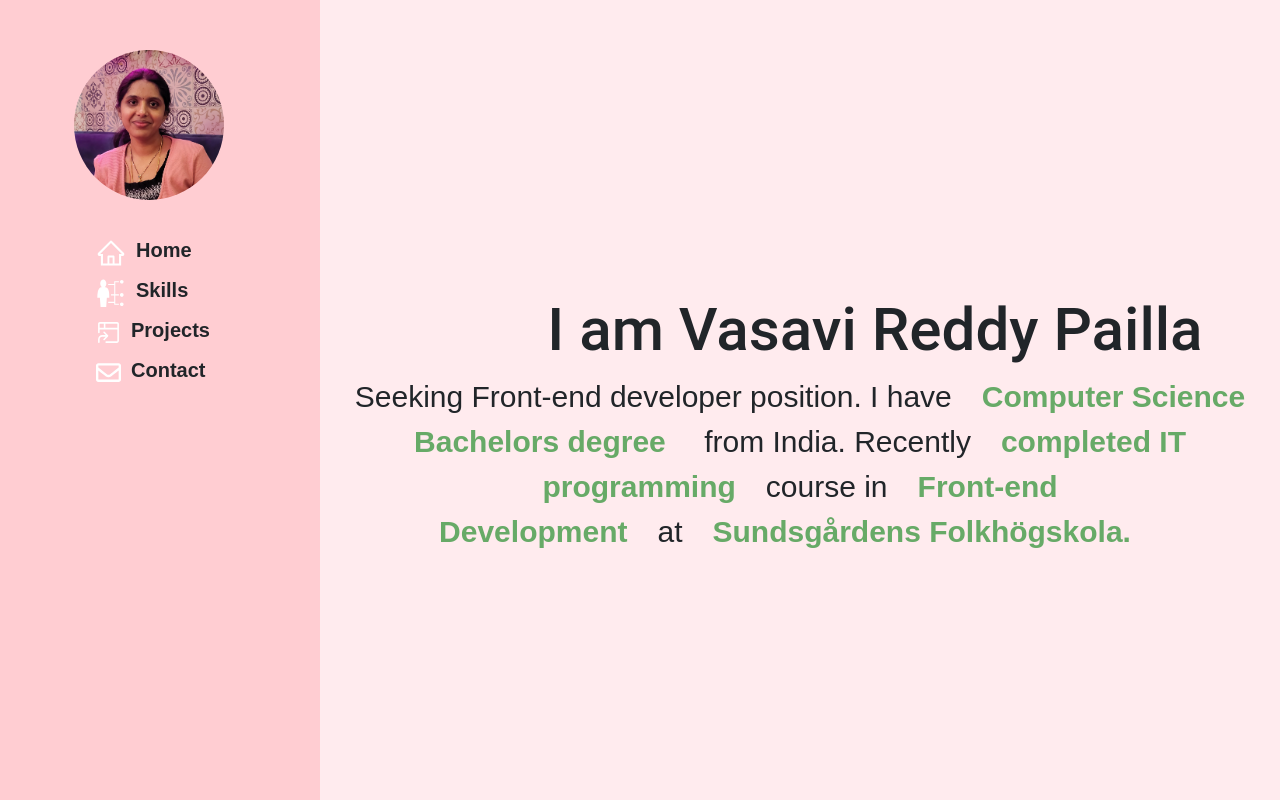
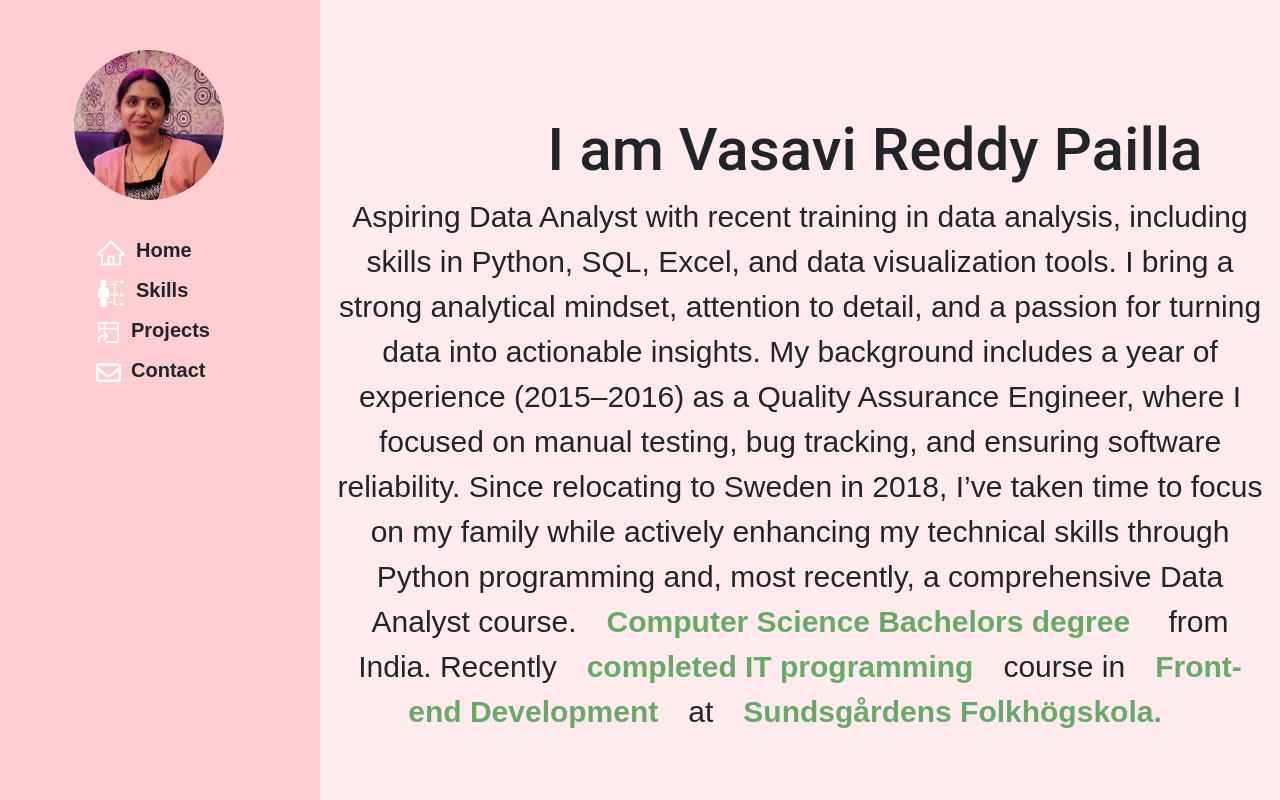
Before and after one commit to vasavipailla/vasavi_portfolio, a React (Create React App) app: page /components/greet in a window 1280 px wide. Shown: the top 800 px of the page. Built offline with nearby package versions, Linux system fonts and the light colour scheme; some icons are missing.

Commit message:
Changes in greet.js

```diff
--- a/package.json
+++ b/package.json
@@ -15,7 +15,7 @@
     "react-dom": "^18.2.0",
     "react-icons": "^4.10.1",
     "react-router-dom": "^6.11.2",
-    "react-scripts": "5.0.1",
+    "react-scripts": "^5.0.1",
     "react-sticky": "^6.0.3",
     "web-vitals": "^2.1.4"
   },
--- a/src/Components/Greet.js
+++ b/src/Components/Greet.js
@@ -6,7 +6,13 @@ const Greet = () => {
     return(
         <div className='greeting'>
              <h2 className="greet"><PiHandWavingBold /> &nbsp;I am Vasavi Reddy Pailla</h2>
-             <p className='self'>Seeking Front-end developer position. I have
+             <p className='self'>Aspiring Data Analyst with recent training in data analysis, including skills in Python, SQL,
+                Excel, and data visualization tools. I bring a strong analytical mindset, attention to detail,
+and a passion for turning data into actionable insights. My background includes a year of
+experience (2015–2016) as a Quality Assurance Engineer, where I focused on manual
+testing, bug tracking, and ensuring software reliability. Since relocating to Sweden in 2018,
+I’ve taken time to focus on my family while actively enhancing my technical skills through
+Python programming and, most recently, a comprehensive Data Analyst course.
              <span className='my-self'>Computer Science Bachelors degree</span> from India.
              Recently<span className='my-self'>completed IT programming</span>course in
              <span className='my-self'>Front-end Development</span>at
```
Also changed, not shown: 1 other file (tests, documents, lock files or other folders).
